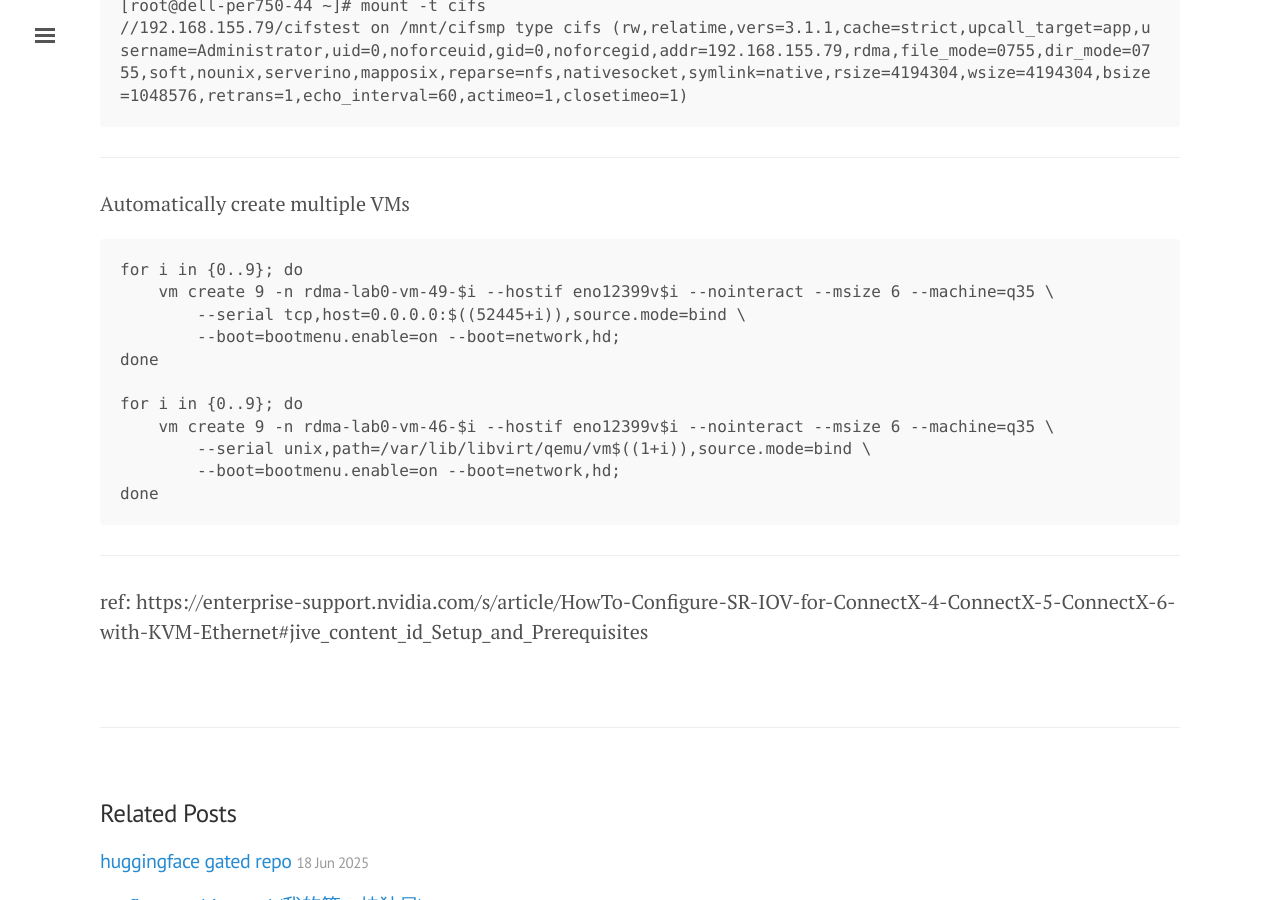
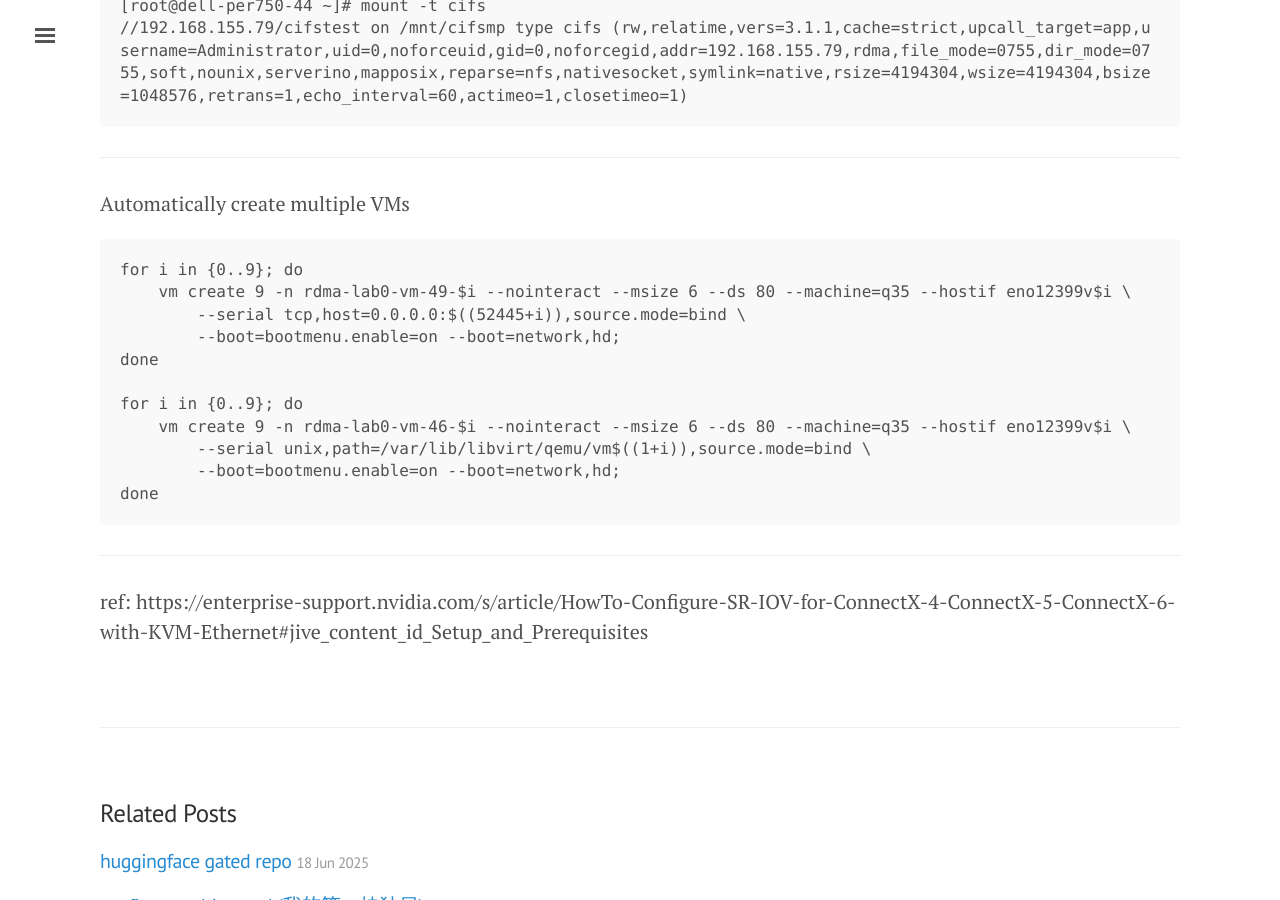
Before and after one commit to tcler/tcler.github.io, a Jekyll site: the page built from _posts/2025-07-05-configure-SR-IOV-for-ConnectX-5-ethernet-on-Linux.md, in a window 1280 px wide and 900 px high, scrolled down 6554 px. Built offline with Jekyll 4.4.1, drawn with Linux system fonts in a browser that asks for light colours.

Commit message:
Update 2025-07-05-configure-SR-IOV-for-ConnectX-5-ethernet-on-Linux.md

````diff
--- a/_posts/2025-07-05-configure-SR-IOV-for-ConnectX-5-ethernet-on-Linux.md
+++ b/_posts/2025-07-05-configure-SR-IOV-for-ConnectX-5-ethernet-on-Linux.md
@@ -247,13 +247,13 @@ mount.cifs kernel mount options: ip=192.168.155.79,unc=\\192.168.155.79\cifstest
 Automatically create multiple VMs
 ```
 for i in {0..9}; do
-    vm create 9 -n rdma-lab0-vm-49-$i --hostif eno12399v$i --nointeract --msize 6 --machine=q35 \
+    vm create 9 -n rdma-lab0-vm-49-$i --nointeract --msize 6 --ds 80 --machine=q35 --hostif eno12399v$i \
         --serial tcp,host=0.0.0.0:$((52445+i)),source.mode=bind \
         --boot=bootmenu.enable=on --boot=network,hd;
 done
 
 for i in {0..9}; do
-    vm create 9 -n rdma-lab0-vm-46-$i --hostif eno12399v$i --nointeract --msize 6 --machine=q35 \
+    vm create 9 -n rdma-lab0-vm-46-$i --nointeract --msize 6 --ds 80 --machine=q35 --hostif eno12399v$i \
         --serial unix,path=/var/lib/libvirt/qemu/vm$((1+i)),source.mode=bind \
         --boot=bootmenu.enable=on --boot=network,hd;
 done
````
